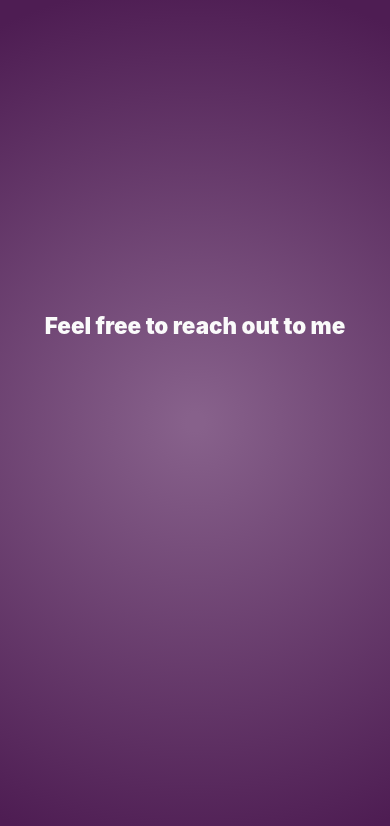
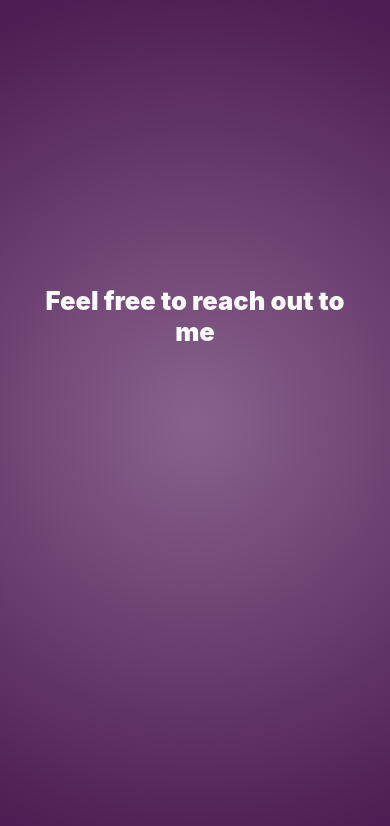
Before and after one commit to Xyrolle/Portfolio, a React (Create React App) app: page /contactMe in a window 390 px wide. Shown: the top 826 px of the page. Built offline with nearby package versions, Linux system fonts and the light colour scheme.

Commit message:
resposiveness changes

```diff
--- a/src/styles/ContactMe.scss
+++ b/src/styles/ContactMe.scss
@@ -48,16 +48,24 @@ a:hover {
 		background: rgb(135, 97, 139) !important;
 		background: radial-gradient(circle, rgba(135, 97, 139, 1) 2%, rgba(78, 29, 83, 1) 95%) !important;
 		.icons a {
+			margin: 1.1rem;
 			color: $newWhite;
 		}
+		h2 {
+			font-size: 1.6rem;
+		}
+	}
+}
 
+@media only screen and (max-width: 346px) {
+	.contact-me {
 		.icons {
 			font-size: 4rem;
 			text-align: center;
 		}
 
 		h2 {
-			font-size: 1.4rem;
+			font-size: 1.6rem;
 		}
 	}
 }
@@ -72,10 +80,3 @@ a:hover {
 		padding-bottom: 0 !important;
 	}
 }
-
-@media only screen and (max-height: 340px) {
-	.contact-me .icons {
-		font-size: 0 !important;
-		padding-bottom: 0 !important;
-	}
-}
--- a/src/styles/Page.scss
+++ b/src/styles/Page.scss
@@ -176,6 +176,10 @@ a {
 	}
 }
 
+#about {
+	padding-bottom: 100px;
+}
+
 span {
 	font-weight: 600;
 }
@@ -222,7 +226,7 @@ span {
 
 .contact {
 	text-align: center;
-	margin: 300px auto 400px auto;
+	margin: 200px auto 300px auto;
 	font-size: 3rem;
 	font-weight: 400;
 	background-color: $newWhite;
@@ -247,6 +251,10 @@ span {
 		height: 80vh;
 		.inner p {
 			width: 100%;
+		}
+
+		.contact-btn {
+			font-size: 1.2rem;
 		}
 
 		.cover-img {
```
Also changed, not shown: 1 other file (tests, documents, lock files or other folders).
